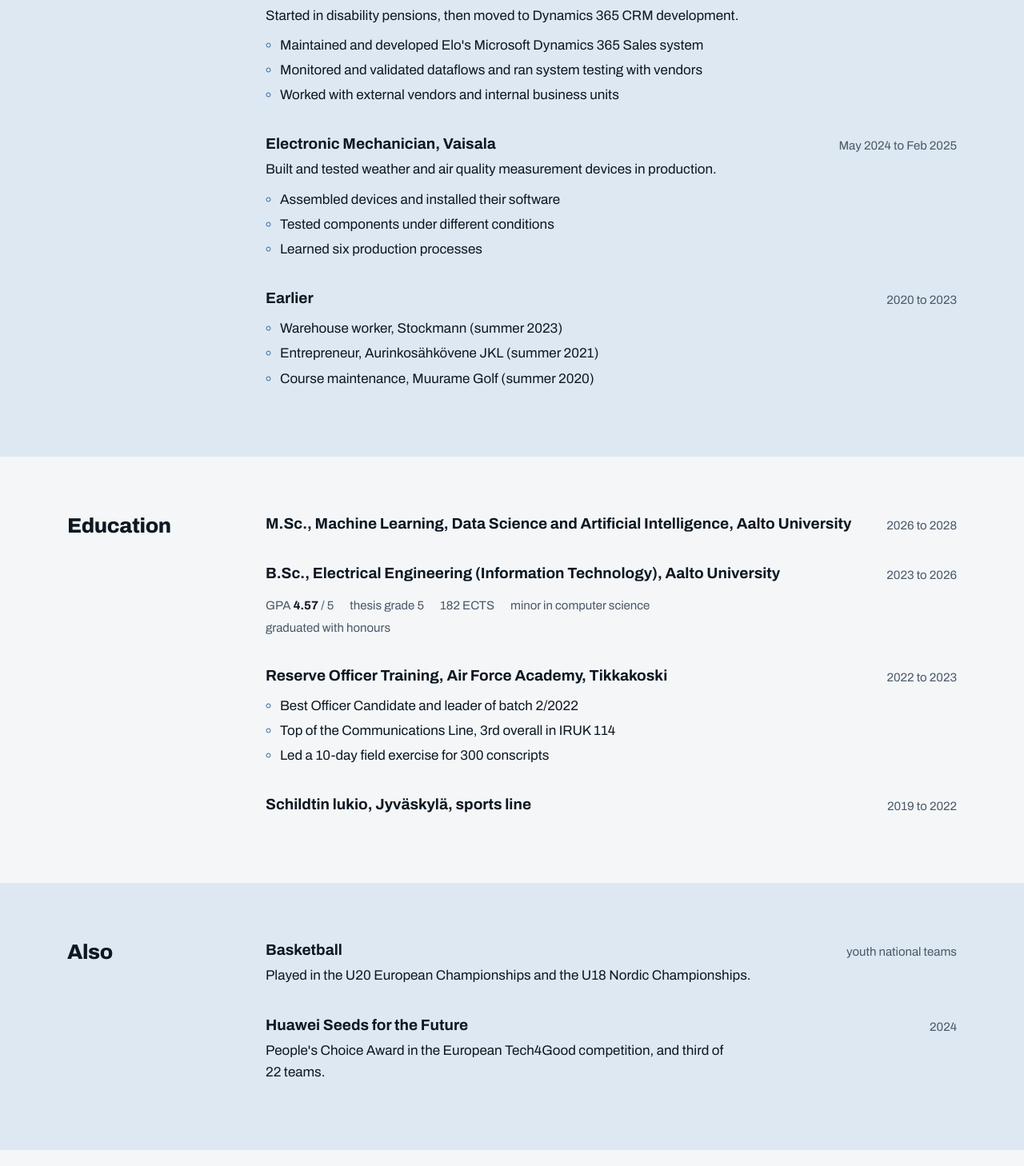
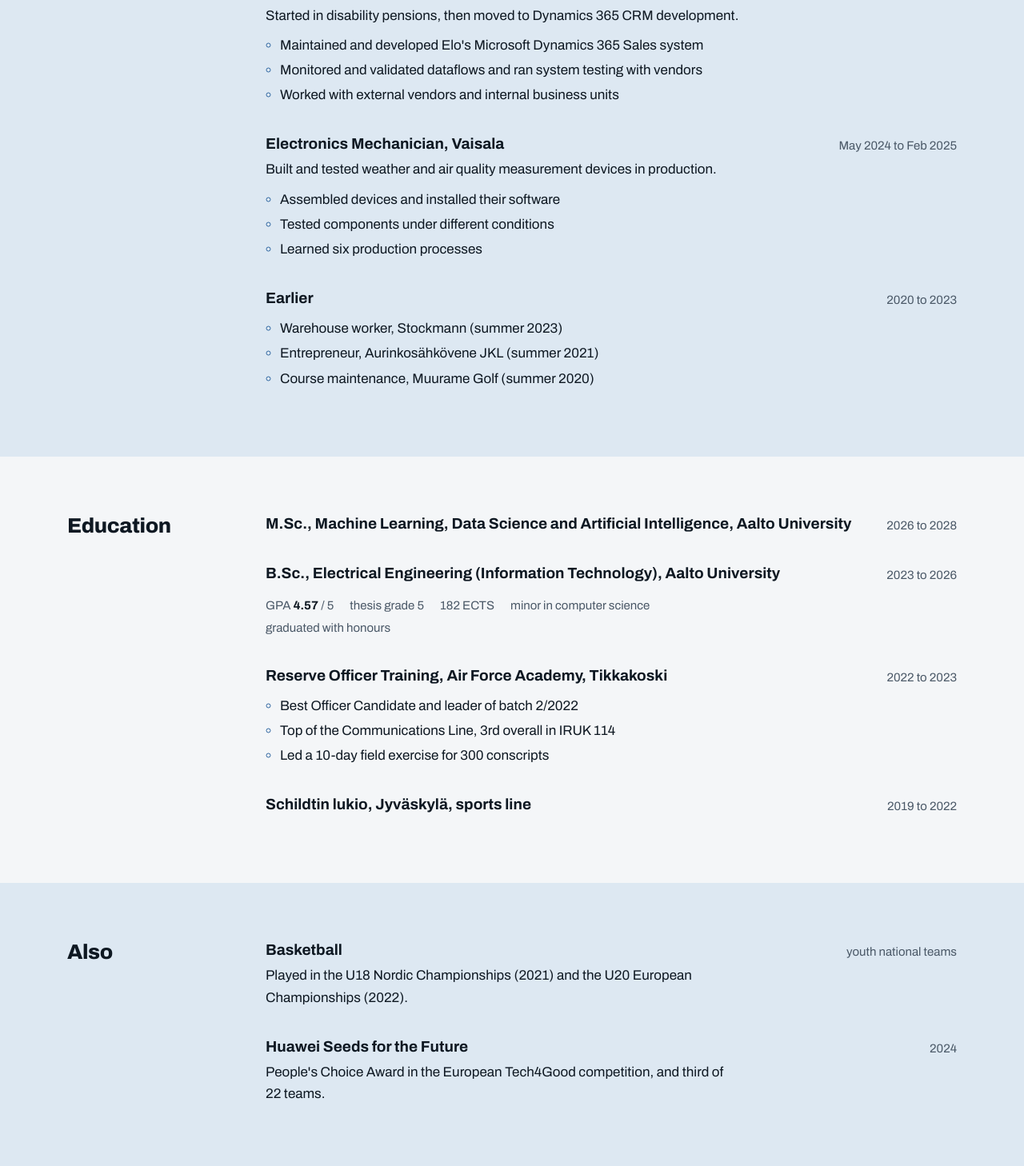
Before and after one commit to markusmuilu/Portfolio, a React (Create React App) app: page / in a window 1280 px wide. Shown: the part 2739-4197 px from the top of the page at 80% size. Built offline with nearby package versions, Linux system fonts and the light colour scheme.

Commit message:
Home: basketball years, Vaisala title as on LinkedIn

```diff
--- a/src/pages/Home.js
+++ b/src/pages/Home.js
@@ -28,7 +28,7 @@ const experience = [
     ],
   },
   {
-    title: "Electronic Mechanician, Vaisala",
+    title: "Electronics Mechanician, Vaisala",
     when: "May 2024 to Feb 2025",
     lead: "Built and tested weather and air quality measurement devices in production.",
     items: ["Assembled devices and installed their software", "Tested components under different conditions", "Learned six production processes"],
@@ -250,7 +250,7 @@ export default function Home() {
           <li className="entry">
             <h3>Basketball</h3>
             <span className="when">youth national teams</span>
-            <p>Played in the U20 European Championships and the U18 Nordic Championships.</p>
+            <p>Played in the U18 Nordic Championships (2021) and the U20 European Championships (2022).</p>
           </li>
           <li className="entry">
             <h3>Huawei Seeds for the Future</h3>
```
